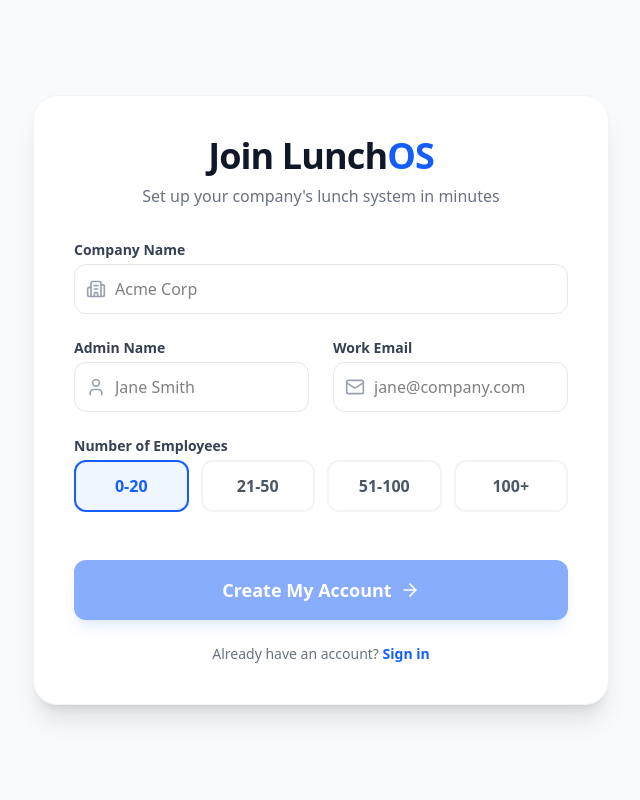
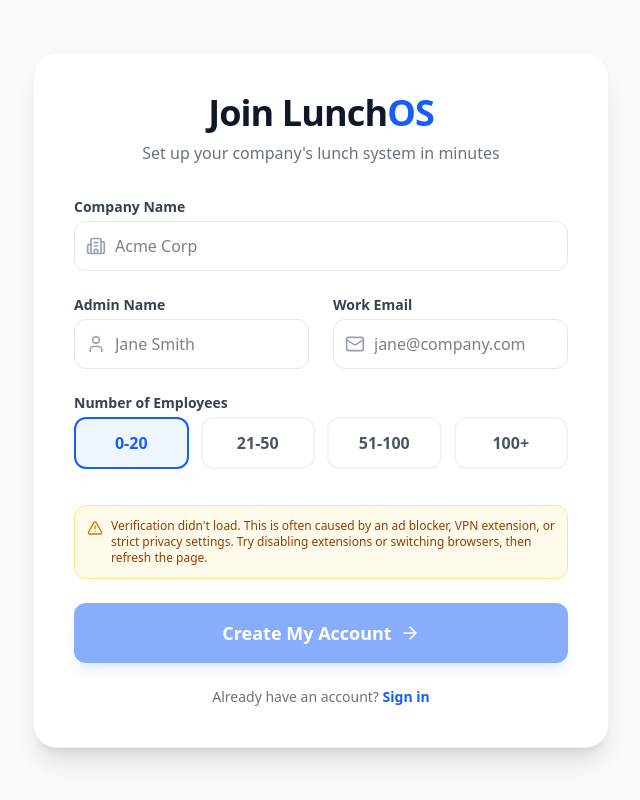
Before and after one commit to AyehPrince/LunchOS, a React (Vite) app: page /register in a window 1280 px wide. Both pictures are taken after a click on the label "0-20". Shown: the whole page, without its empty margins (319-959 px from the left). Built offline with nearby package versions, Linux system fonts and the light colour scheme; no server answers.

Commit message:
turnstile tweaks

```diff
--- a/src/components/Register.tsx
+++ b/src/components/Register.tsx
@@ -2,7 +2,7 @@ import { useState, useEffect } from 'react';
 import { useForm } from 'react-hook-form';
 import { zodResolver } from '@hookform/resolvers/zod';
 import { z } from 'zod';
-import { Loader2, ArrowRight, Building2, User, Mail, Users } from 'lucide-react';
+import { Loader2, ArrowRight, Building2, User, Mail, Users, AlertTriangle } from 'lucide-react';
 import { Link, useNavigate } from 'react-router-dom';
 import axios from '../lib/axios';
 import toast from 'react-hot-toast';
@@ -28,6 +28,7 @@ declare global {
 export default function Register() {
   const [isLoading, setIsLoading] = useState(false);
   const [turnstileToken, setTurnstileToken] = useState<string | null>(null);
+  const [turnstileFailed, setTurnstileFailed] = useState(false);
   const navigate = useNavigate();
 
   const {
@@ -42,11 +43,24 @@ export default function Register() {
   });
 
   useEffect(() => {
-    window.onTurnstileSuccess = (token: string) => setTurnstileToken(token);
+    window.onTurnstileSuccess = (token: string) => {
+      setTurnstileToken(token);
+      setTurnstileFailed(false);
+    };
     window.onTurnstileExpired = () => setTurnstileToken(null);
+
+    // If the widget hasn't succeeded within 8 seconds, assume it failed to load/render
+    const failTimer = setTimeout(() => {
+      setTurnstileToken((current) => {
+        if (!current) setTurnstileFailed(true);
+        return current;
+      });
+    }, 8000);
+
     return () => {
       delete window.onTurnstileSuccess;
       delete window.onTurnstileExpired;
+      clearTimeout(failTimer);
     };
   }, []);
 
@@ -137,13 +151,21 @@ export default function Register() {
               </div>
             </div>
 
-            <div className="col-span-full flex justify-center">
+            <div className="col-span-full flex flex-col items-center gap-3">
               <div
                 className="cf-turnstile"
                 data-sitekey={import.meta.env.VITE_TURNSTILE_SITE_KEY}
                 data-callback="onTurnstileSuccess"
                 data-expired-callback="onTurnstileExpired"
               />
+              {turnstileFailed && (
+                <div className="flex items-start gap-2 bg-amber-50 border border-amber-200 rounded-xl p-3 text-left">
+                  <AlertTriangle className="w-4 h-4 text-amber-600 flex-shrink-0 mt-0.5" />
+                  <p className="text-xs text-amber-800 font-medium">
+                    Verification didn't load. This is often caused by an ad blocker, VPN extension, or strict privacy settings. Try disabling extensions or switching browsers, then refresh the page.
+                  </p>
+                </div>
+              )}
             </div>
           </div>
 
```
